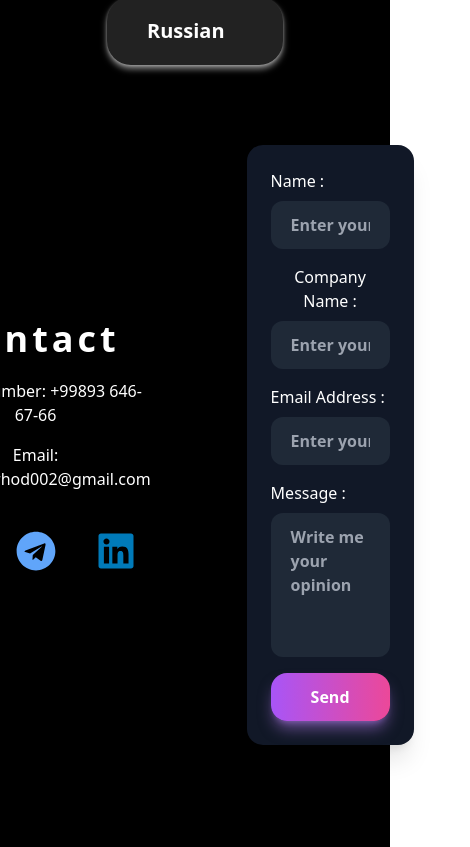
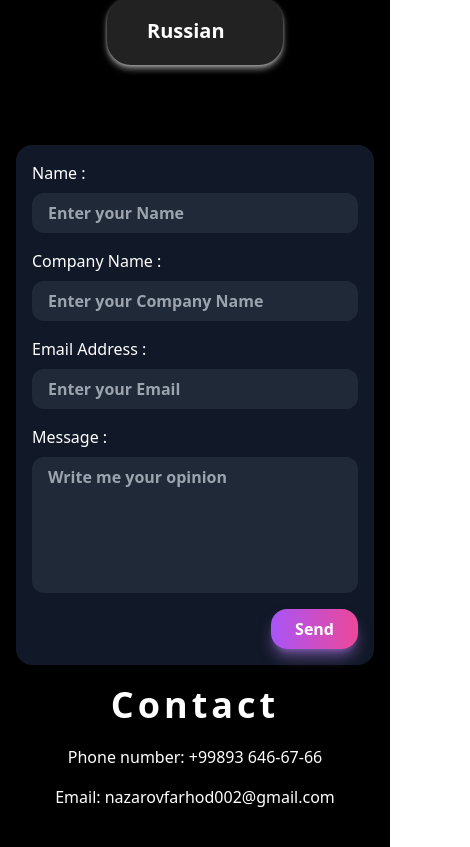
Before and after one commit to Farhodnazarov/portfolio, a React (Vite) app: page / in a window 390 px wide. Shown: the part 5759-6606 px from the top of the page, 470 px wide, since content can reach past the window. Built offline with nearby package versions, Linux system fonts and the light colour scheme.

Commit message:
added resposivity to contact

```diff
--- a/src/App.jsx
+++ b/src/App.jsx
@@ -46,7 +46,7 @@ function App() {
         </div>
         <div
           id="contact"
-          className="text-center scroll-mt-28 flex justify-center items-center gap-10"
+          className="text-center flex-col-reverse gap-5 lg:flex-row scroll-mt-28 flex justify-center items-center lg:gap-10"
         >
           <Contact />
           <SendMessageToEmail />
--- a/src/components/SendMessageToEmail.jsx
+++ b/src/components/SendMessageToEmail.jsx
@@ -97,15 +97,16 @@ ${formData.message}
   };
 
   return (
-    <div className="w-full px-14">
+    <div className="w-full px-4 sm:px-8 md:px-14">
       <form
         onSubmit={handleSubmit}
-        className="w-full text-black flex flex-col gap-4 bg-gray-900 p-6 rounded-2xl shadow-xl"
+        className="w-full text-black flex flex-col gap-4 bg-gray-900 p-4 sm:p-6 md:p-8 rounded-2xl shadow-xl"
       >
+        {/* Name */}
         <div className="flex flex-col gap-2 items-start w-full">
           <label className="text-white font-medium">Name :</label>
           <input
-            className="w-full px-5 py-3 rounded-xl text-md font-semibold focus:outline-none focus:ring-2 focus:ring-purple-500 bg-gray-800 text-white placeholder-gray-400 transition-all"
+            className="w-full px-4 py-2 sm:px-5 sm:py-3 rounded-xl text-md font-semibold focus:outline-none focus:ring-2 focus:ring-purple-500 bg-gray-800 text-white placeholder-gray-400 transition-all"
             type="text"
             name="userName"
             autoComplete="none"
@@ -115,10 +116,11 @@ ${formData.message}
           />
         </div>
 
+        {/* Company Name */}
         <div className="flex flex-col gap-2 items-start w-full">
           <label className="text-white font-medium">Company Name :</label>
           <input
-            className="w-full px-5 py-3 rounded-xl text-md font-semibold focus:outline-none focus:ring-2 focus:ring-purple-500 bg-gray-800 text-white placeholder-gray-400 transition-all"
+            className="w-full px-4 py-2 sm:px-5 sm:py-3 rounded-xl text-md font-semibold focus:outline-none focus:ring-2 focus:ring-purple-500 bg-gray-800 text-white placeholder-gray-400 transition-all"
             type="text"
             name="companyName"
             autoComplete="none"
@@ -128,10 +130,11 @@ ${formData.message}
           />
         </div>
 
+        {/* Email */}
         <div className="flex flex-col gap-2 items-start w-full">
           <label className="text-white font-medium">Email Address :</label>
           <input
-            className="w-full px-5 py-3 rounded-xl text-md font-semibold focus:outline-none focus:ring-2 focus:ring-purple-500 bg-gray-800 text-white placeholder-gray-400 transition-all"
+            className="w-full px-4 py-2 sm:px-5 sm:py-3 rounded-xl text-md font-semibold focus:outline-none focus:ring-2 focus:ring-purple-500 bg-gray-800 text-white placeholder-gray-400 transition-all"
             type="email"
             name="email"
             autoComplete="none"
@@ -141,10 +144,11 @@ ${formData.message}
           />
         </div>
 
+        {/* Message */}
         <div className="flex flex-col gap-2 items-start w-full">
           <label className="text-white font-medium">Message :</label>
           <textarea
-            className="w-full px-5 py-3 rounded-xl text-md font-semibold focus:outline-none focus:ring-2 focus:ring-purple-500 bg-gray-800 text-white placeholder-gray-400 transition-all resize-none"
+            className="w-full px-4 py-2 sm:px-5 sm:py-3 rounded-xl text-md font-semibold focus:outline-none focus:ring-2 focus:ring-purple-500 bg-gray-800 text-white placeholder-gray-400 transition-all resize-none"
             name="message"
             autoComplete="none"
             value={formData.message}
@@ -154,9 +158,10 @@ ${formData.message}
           />
         </div>
 
+        {/* Submit Button */}
         <button
           disabled={loading}
-          className="ml-auto px-10 py-3 rounded-2xl bg-gradient-to-r from-purple-500 to-pink-500 text-white font-semibold shadow-lg shadow-purple-400/50 hover:scale-105 active:scale-95 transition-transform disabled:opacity-50 disabled:cursor-not-allowed"
+          className="ml-auto px-6 sm:px-10 py-2 sm:py-3 rounded-2xl bg-gradient-to-r from-purple-500 to-pink-500 text-white font-semibold shadow-lg shadow-purple-400/50 hover:scale-105 active:scale-95 transition-transform disabled:opacity-50 disabled:cursor-not-allowed"
         >
           {loading ? "Sending..." : "Send"}
         </button>
```
